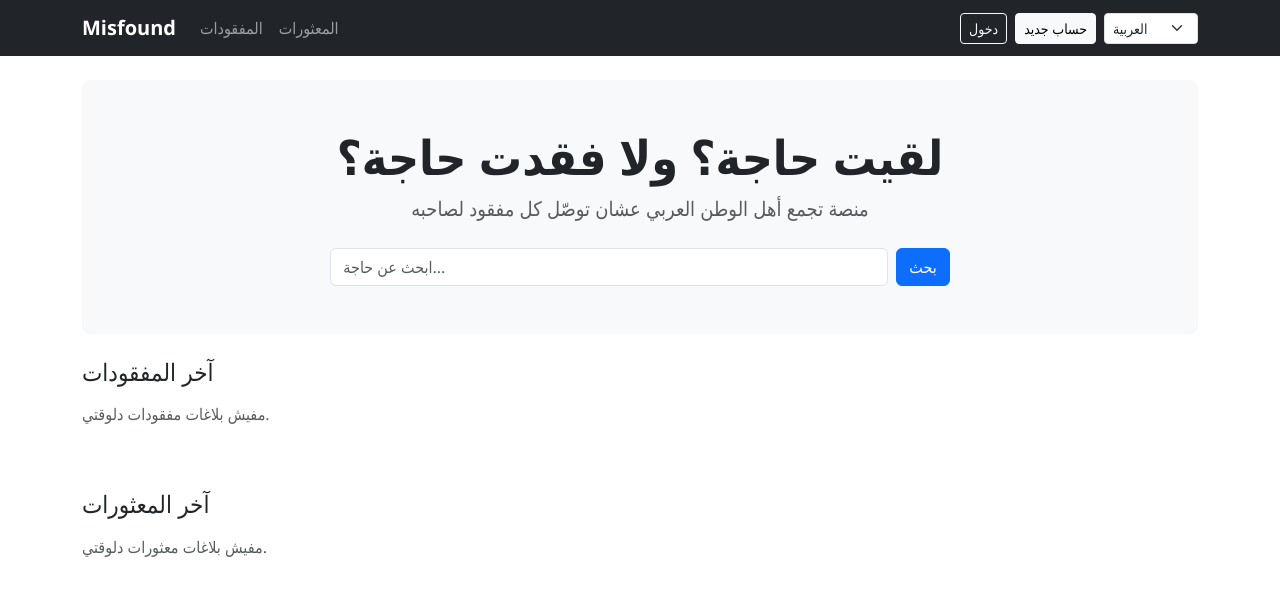
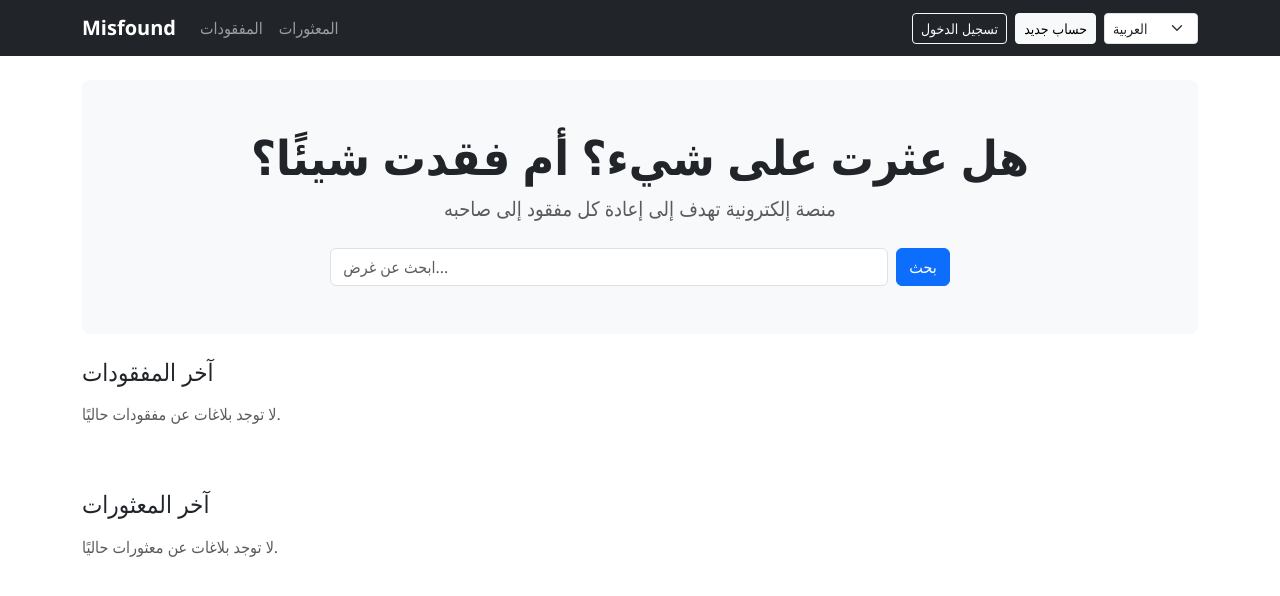
Before and after one commit to khattabaljaily/misfound, a Django app: page / in a window 1280 px wide. Shown: the top 596 px of the page. Run offline with Django 5.2, Linux system fonts and the light colour scheme; data that the repository does not hold is empty; parts of the project's set-up code (start-up, migrations or seed data) failed here and were passed over; some libraries are stand-ins or nearby versions.

Commit message:
Use formal Modern Standard Arabic across all UI text
Replace Egyptian colloquial phrasing with formal MSA throughout templates,
model help text, and messages. Also drop the 'أهل الوطن العربي' phrase
from the homepage tagline for a more official tone.

```diff
--- a/apps/core/management/commands/seed_data.py
+++ b/apps/core/management/commands/seed_data.py
@@ -42,7 +42,7 @@ CATEGORIES = [
 
 
 class Command(BaseCommand):
-    help = 'يعبّي بيانات أساسية: الدول والمدن العربية + تصنيفات البلاغات'
+    help = 'تعبئة البيانات الأساسية: الدول والمدن العربية وتصنيفات البلاغات'
 
     def handle(self, *args, **options):
         for code, name_ar, name_en, cities in ARAB_COUNTRIES:
--- a/apps/messaging/models.py
+++ b/apps/messaging/models.py
@@ -8,7 +8,7 @@ class Conversation(models.Model):
     )
     claimant = models.ForeignKey(
         settings.AUTH_USER_MODEL, on_delete=models.CASCADE, related_name='claimed_conversations',
-        help_text='المستخدم اللي بيدّعي إن الحاجة بتاعته'
+        help_text='المستخدم الذي يدّعي ملكية الغرض'
     )
     created_at = models.DateTimeField(auto_now_add=True)
 
--- a/apps/reports/forms.py
+++ b/apps/reports/forms.py
@@ -22,5 +22,5 @@ class ReportForm(forms.ModelForm):
             self.fields['verification_question'].required = False
         else:
             self.fields['verification_question'].help_text = (
-                'سؤال بيتأكد بيه إن اللي بيتواصل معاك هو صاحب الحاجة فعلاً (مش هيظهر للعموم)'
+                'سؤال يُستخدم للتحقق من أن المتواصل معك هو صاحب الغرض فعلاً (لن يظهر للعامة)'
             )
--- a/apps/reports/models.py
+++ b/apps/reports/models.py
@@ -58,7 +58,7 @@ class Report(models.Model):
 
     verification_question = models.CharField(
         max_length=255, blank=True,
-        help_text='سؤال يستخدم للتأكد من ملكية الحاجة قبل التسليم (يظهر لصاحب البلاغ فقط)'
+        help_text='سؤال يُستخدم للتحقق من ملكية الغرض قبل التسليم (يظهر لصاحب البلاغ فقط)'
     )
 
     views = models.PositiveIntegerField(default=0)
--- a/apps/reports/views.py
+++ b/apps/reports/views.py
@@ -95,5 +95,5 @@ def report_resolve(request, pk):
     if request.method == 'POST':
         report.status = Report.RESOLVED
         report.save(update_fields=['status'])
-        messages.success(request, 'تم وسم البلاغ كمسترجَع. الحمد لله على السلامة!')
+        messages.success(request, 'تم تحديث حالة البلاغ إلى «تم الاسترجاع» بنجاح.')
     return redirect('reports:detail', pk=report.pk)
--- a/templates/accounts/login.html
+++ b/templates/accounts/login.html
@@ -13,10 +13,10 @@
         {% for error in field.errors %}<div class="text-danger small">{{ error }}</div>{% endfor %}
     </div>
     {% endfor %}
-    <button class="btn btn-primary w-100">{% trans "دخول" %}</button>
+    <button class="btn btn-primary w-100">{% trans "تسجيل الدخول" %}</button>
 </form>
 <p class="mt-3 text-center">
-    <a href="{% url 'accounts:register' %}">{% trans "مفيش عندك حساب؟ سجّل واحد جديد" %}</a>
+    <a href="{% url 'accounts:register' %}">{% trans "ليس لديك حساب؟ أنشئ حسابًا جديدًا" %}</a>
 </p>
 </div>
 </div>
--- a/templates/base.html
+++ b/templates/base.html
@@ -45,10 +45,10 @@
                         <a href="{% url 'reports:create' report_type='found' %}" class="btn btn-light btn-sm">{% trans "أبلغ عن معثور" %}</a>
                         <form action="{% url 'accounts:logout' %}" method="post" class="d-inline">
                             {% csrf_token %}
-                            <button class="btn btn-link btn-sm text-light">{% trans "خروج" %}</button>
+                            <button class="btn btn-link btn-sm text-light">{% trans "تسجيل الخروج" %}</button>
                         </form>
                     {% else %}
-                        <a href="{% url 'accounts:login' %}" class="btn btn-outline-light btn-sm">{% trans "دخول" %}</a>
+                        <a href="{% url 'accounts:login' %}" class="btn btn-outline-light btn-sm">{% trans "تسجيل الدخول" %}</a>
                         <a href="{% url 'accounts:register' %}" class="btn btn-light btn-sm">{% trans "حساب جديد" %}</a>
                     {% endif %}
                     <form action="{% url 'set_language' %}" method="post" class="d-inline">
--- a/templates/core/home.html
+++ b/templates/core/home.html
@@ -2,10 +2,10 @@
 {% load i18n %}
 {% block content %}
 <div class="text-center py-5 mb-4 bg-light rounded-3">
-    <h1 class="display-5 fw-bold">{% trans "لقيت حاجة؟ ولا فقدت حاجة؟" %}</h1>
-    <p class="lead text-muted">{% trans "منصة تجمع أهل الوطن العربي عشان توصّل كل مفقود لصاحبه" %}</p>
+    <h1 class="display-5 fw-bold">{% trans "هل عثرت على شيء؟ أم فقدت شيئًا؟" %}</h1>
+    <p class="lead text-muted">{% trans "منصة إلكترونية تهدف إلى إعادة كل مفقود إلى صاحبه" %}</p>
     <form action="{% url 'reports:list' %}" method="get" class="d-flex justify-content-center gap-2 mt-4">
-        <input type="text" name="q" class="form-control w-50" placeholder="{% trans 'ابحث عن حاجة...' %}">
+        <input type="text" name="q" class="form-control w-50" placeholder="{% trans 'ابحث عن غرض...' %}">
         <button class="btn btn-primary">{% trans "بحث" %}</button>
     </form>
 </div>
@@ -25,7 +25,7 @@
         </div>
     </div>
     {% empty %}
-    <p class="text-muted">{% trans "مفيش بلاغات مفقودات دلوقتي." %}</p>
+    <p class="text-muted">{% trans "لا توجد بلاغات عن مفقودات حاليًا." %}</p>
     {% endfor %}
 </div>
 
@@ -44,7 +44,7 @@
         </div>
     </div>
     {% empty %}
-    <p class="text-muted">{% trans "مفيش بلاغات معثورات دلوقتي." %}</p>
+    <p class="text-muted">{% trans "لا توجد بلاغات عن معثورات حاليًا." %}</p>
     {% endfor %}
 </div>
 {% endblock %}
--- a/templates/reports/detail.html
+++ b/templates/reports/detail.html
@@ -45,11 +45,11 @@
                 {% csrf_token %}
                 <textarea name="body" class="form-control mb-2" rows="2" placeholder="{% trans 'اكتب رسالتك...' %}" required></textarea>
                 <button class="btn btn-primary">
-                    {% if report.type == 'lost' %}{% trans "أعتقد إني لقيتها" %}{% else %}{% trans "أعتقد إنها بتاعتي" %}{% endif %}
+                    {% if report.type == 'lost' %}{% trans "أعتقد أنني وجدتها" %}{% else %}{% trans "أعتقد أنها لي" %}{% endif %}
                 </button>
             </form>
             {% else %}
-            <a href="{% url 'accounts:login' %}?next={{ request.path }}" class="btn btn-primary">{% trans "سجّل دخولك للتواصل" %}</a>
+            <a href="{% url 'accounts:login' %}?next={{ request.path }}" class="btn btn-primary">{% trans "يرجى تسجيل الدخول للتواصل" %}</a>
             {% endif %}
         {% endif %}
     </div>
--- a/templates/reports/mine.html
+++ b/templates/reports/mine.html
@@ -19,7 +19,7 @@
             <td>{{ report.get_status_display }}</td>
         </tr>
         {% empty %}
-        <tr><td colspan="4" class="text-muted">{% trans "مفيش بلاغات لسه." %}</td></tr>
+        <tr><td colspan="4" class="text-muted">{% trans "لا توجد بلاغات حتى الآن." %}</td></tr>
         {% endfor %}
     </tbody>
 </table>
```
Also changed, not shown: templates/reports/list.html (+6 -6 lines), apps/messaging/migrations/0002_alter_conversation_claimant.py (added), apps/reports/migrations/0002_alter_report_verification_question.py (added).
